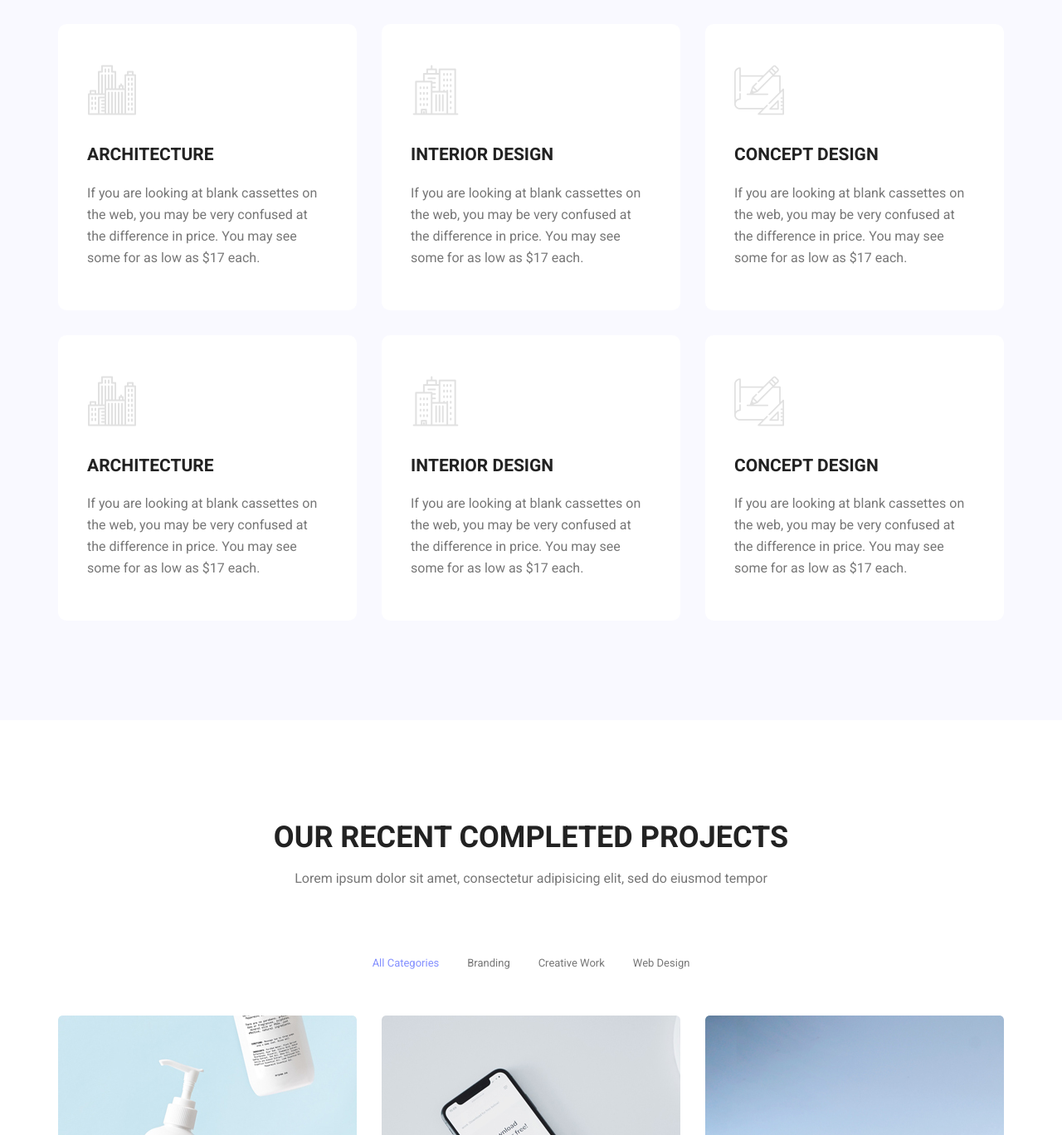
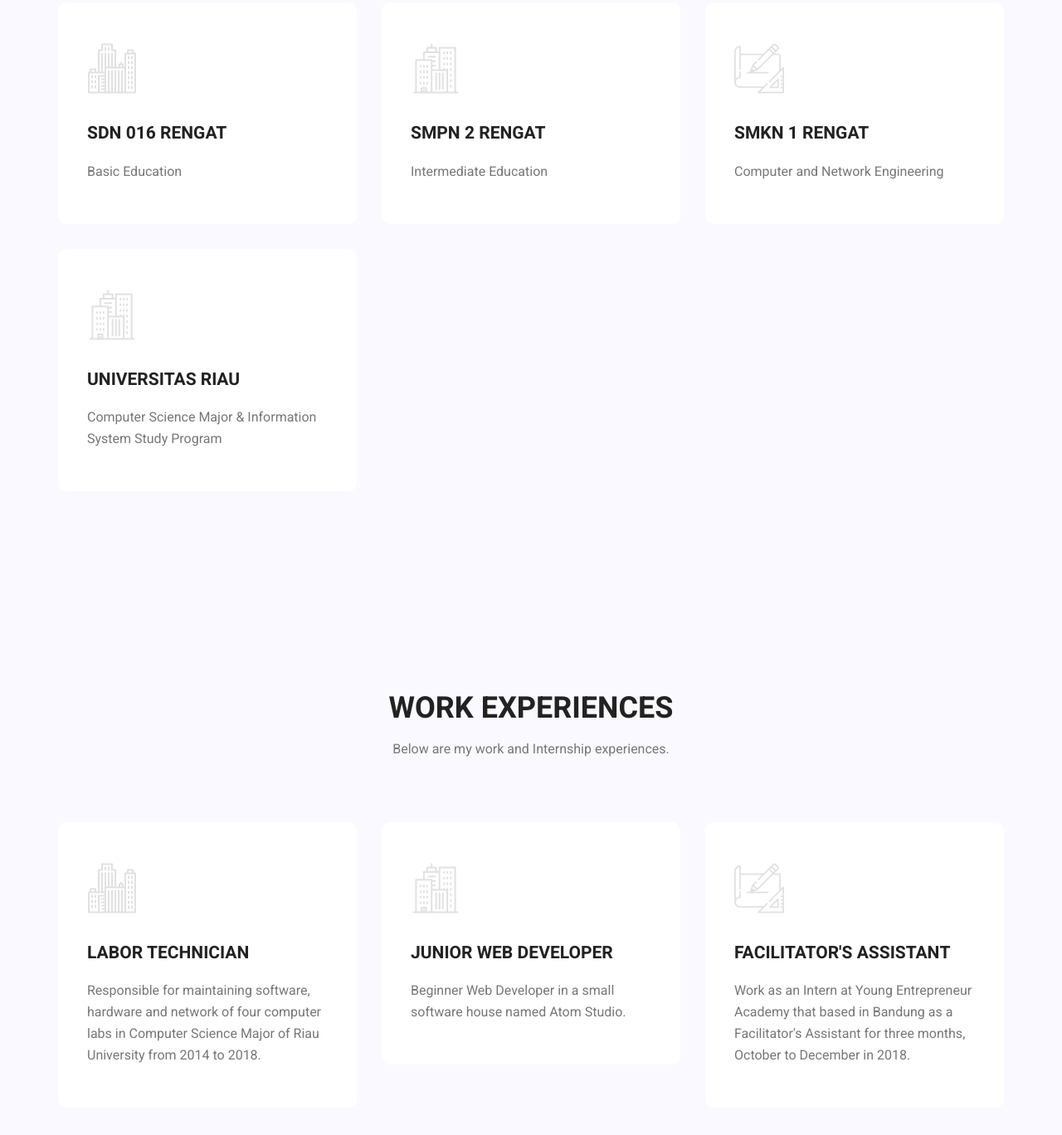
Before and after one commit to rafirajibsa/ronin, a plain HTML site: page index.html in a window 1280 px wide. Shown: the part 1725-3093 px from the top of the page at 83% size. Drawn offline with Linux system fonts and the light colour scheme; some packages are replaced by stand-ins of ours.

Commit message:
Initial commit

```diff
--- a/index.html
+++ b/index.html
@@ -164,63 +164,89 @@
         <section class="feature_area p_120">
         	<div class="container">
         		<div class="main_title">
-        			<h2>offerings to my clients</h2>
-        			<p>If you are looking at blank cassettes on the web, you may be very confused at the difference in price. You may see some for as low as $.17 each.</p>
+        			<h2>Educations</h2>
+        			<p>Below are my formal educations from Elementary School to Bachelor Degree.</p>
         		</div>
         		<div class="feature_inner row">
         			<div class="col-lg-4 col-md-6">
         				<div class="feature_item">
         					<i class="flaticon-city"></i>
-        					<h4>Architecture</h4>
-        					<p>If you are looking at blank cassettes on the web, you may be very confused at the difference in price. You may see some for as low as $17 each.</p>
+        					<h4>SDN 016 Rengat</h4>
+        					<p>Basic Education</p>
         				</div>
         			</div>
         			<div class="col-lg-4 col-md-6">
         				<div class="feature_item">
         					<i class="flaticon-skyline"></i>
-        					<h4>Interior Design</h4>
-        					<p>If you are looking at blank cassettes on the web, you may be very confused at the difference in price. You may see some for as low as $17 each.</p>
+        					<h4>SMPN 2 Rengat</h4>
+        					<p>Intermediate Education</p>
         				</div>
         			</div>
         			<div class="col-lg-4 col-md-6">
         				<div class="feature_item">
         					<i class="flaticon-sketch"></i>
-        					<h4>Concept Design</h4>
-        					<p>If you are looking at blank cassettes on the web, you may be very confused at the difference in price. You may see some for as low as $17 each.</p>
+        					<h4>SMKN 1 Rengat</h4>
+        					<p>Computer and Network Engineering</p>
         				</div>
         			</div>
+
+        			<div class="col-lg-4 col-md-6">
+        				<div class="feature_item">
+        					<i class="flaticon-skyline"></i>
+        					<h4>Universitas Riau</h4>
+        					<p>Computer Science Major & Information System Study Program</p>
+        				</div>
+        			</div>
+
+        		</div>
+        	</div>
+        </section>
+        <!--================End Feature Area =================-->
+
+		<!--================Work Area =================-->
+		<section class="feature_area p_120">
+			<div class="container">
+				<div class="main_title">
+					<h2>Work Experiences</h2>
+					<p>Below are my work and Internship experiences.</p>
+				</div>
+				<div class="feature_inner row">
 					<div class="col-lg-4 col-md-6">
 						<div class="feature_item">
 							<i class="flaticon-city"></i>
-        					<h4>Architecture</h4>
-        					<p>If you are looking at blank cassettes on the web, you may be very confused at the difference in price. You may see some for as low as $17 each.</p>
+							<h4>Labor Technician</h4>
+							<p>Responsible for maintaining software, hardware and network of four computer labs in
+								Computer Science Major of Riau University from 2014 to 2018.</p>
 						</div>
 					</div>
 					<div class="col-lg-4 col-md-6">
 						<div class="feature_item">
 							<i class="flaticon-skyline"></i>
-        					<h4>Interior Design</h4>
-        					<p>If you are looking at blank cassettes on the web, you may be very confused at the difference in price. You may see some for as low as $17 each.</p>
+							<h4>Junior Web Developer</h4>
+							<p>Beginner Web Developer in a small software house named Atom Studio.</p>
 						</div>
 					</div>
 					<div class="col-lg-4 col-md-6">
 						<div class="feature_item">
 							<i class="flaticon-sketch"></i>
-        					<h4>Concept Design</h4>
-        					<p>If you are looking at blank cassettes on the web, you may be very confused at the difference in price. You may see some for as low as $17 each.</p>
+							<h4>Facilitator's Assistant</h4>
+							<p>Work as an Intern at Young Entrepreneur Academy that based in Bandung as a Facilitator's Assistant
+							for three months, October to December in 2018.</p>
 						</div>
 					</div>
+
+
 				</div>
 			</div>
 		</section>
-        <!--================End Feature Area =================-->
+		<!--================End Work Area =================-->
 
         <!--================Projects Area =================-->
         <section class="projects_area p_120">
         	<div class="container">
         		<div class="main_title">
-					<h2>Our Recent Completed Projects</h2>
-					<p>Lorem ipsum dolor sit amet, consectetur adipisicing elit, sed do eiusmod tempor</p>
+					<h2>My Portfolio</h2>
+					<p>Here are some portfolio and prove of my skills and experiences</p>
 				</div>
         		<div class="projects_fillter">
 					<ul class="filter list">
```
Lines whose indentation alone changed are shown as unchanged.
